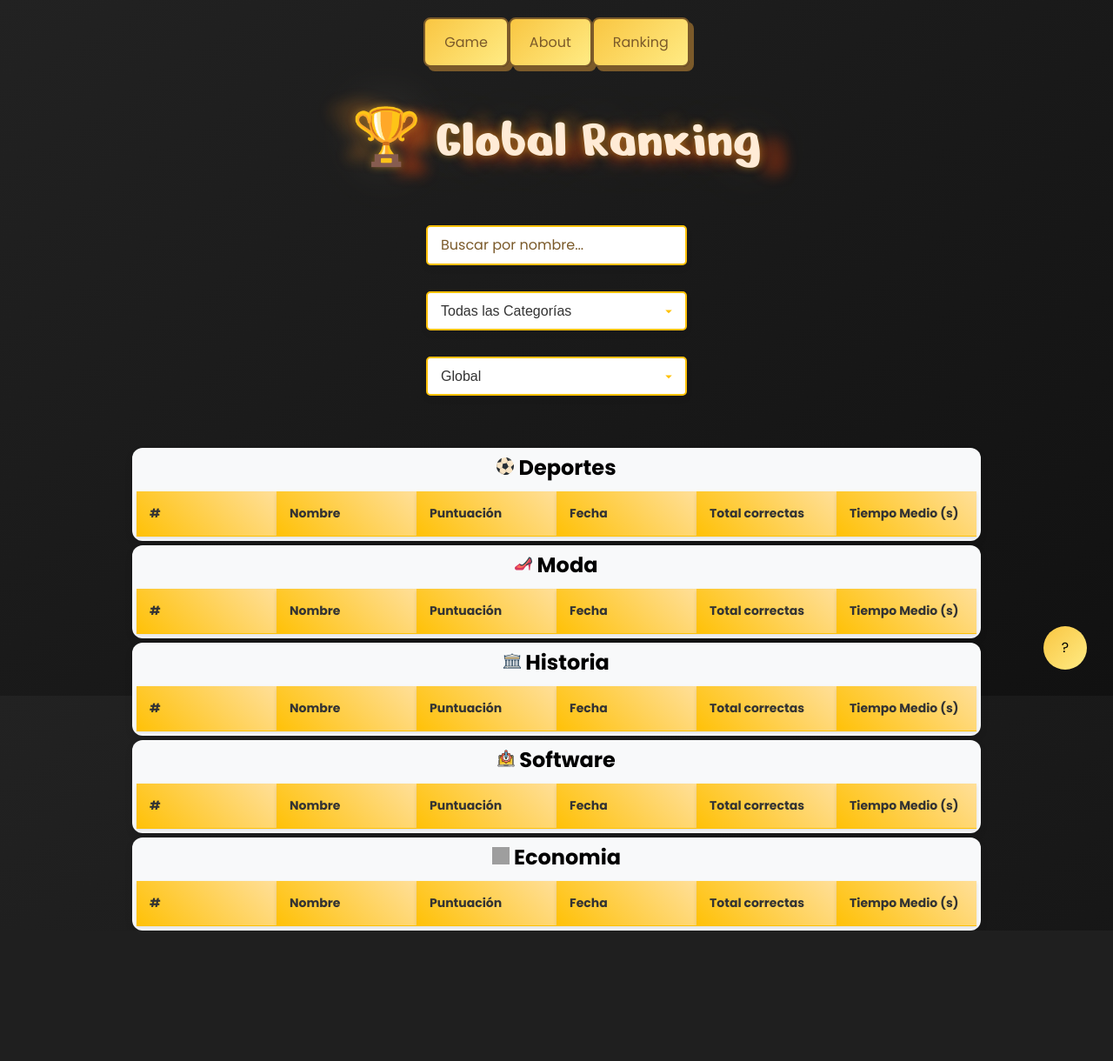
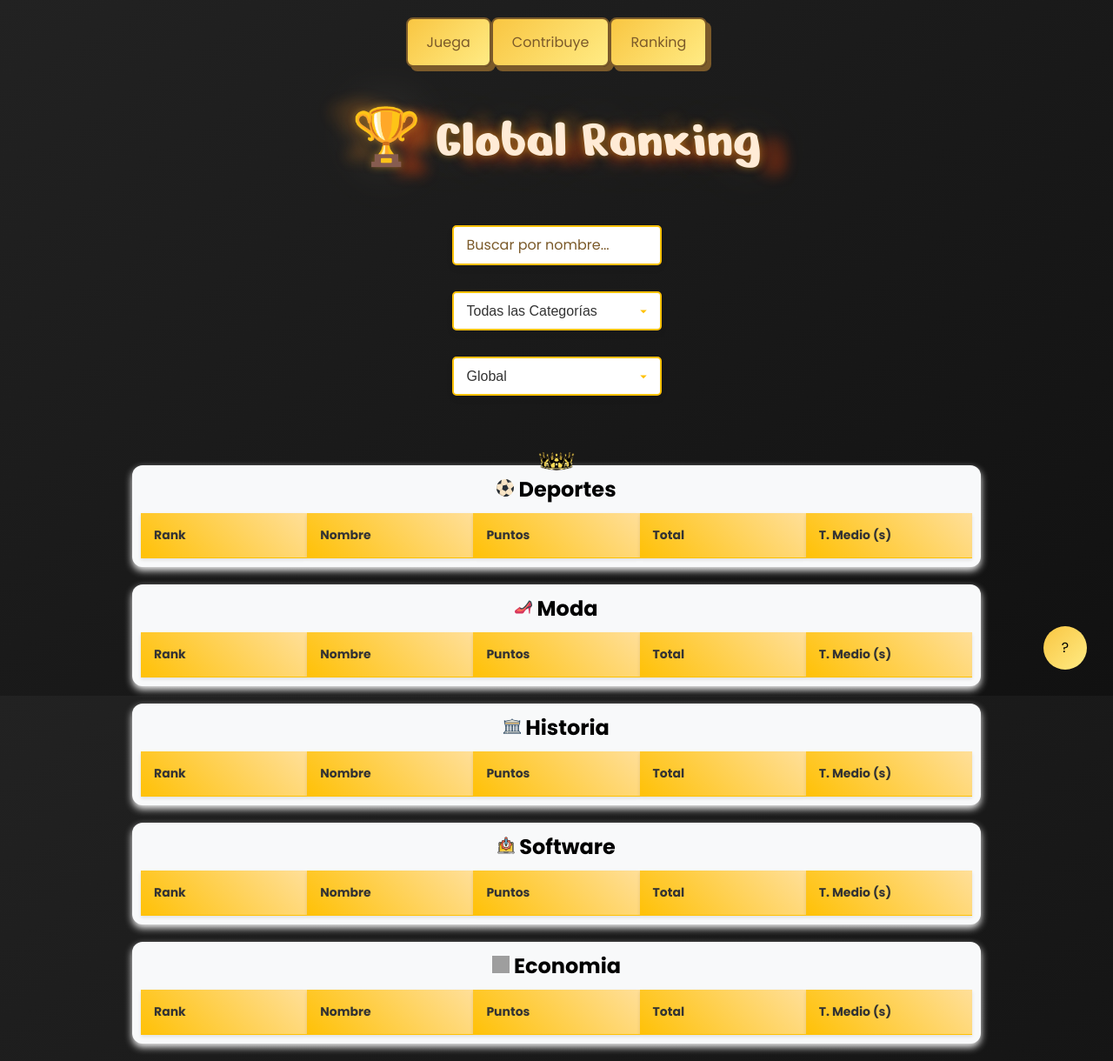
Before and after one commit to Poppeyye/SmartQuiz, a Flask app: page /rankings in a window 1280 px wide. Shown: the whole page at 87% size. Before the commit the page ends 1070 px from the top, so only its background shows below. Run offline with Flask 3, Linux system fonts and the light colour scheme; tables that the repository leaves empty hold one stand-in row (values such as "Sample post"); lists and menus that the app fills with data are empty; grey boxes are pictures that could not be loaded.

Commit message:
secure points, style, home

```diff
--- a/backend/routes/main.py
+++ b/backend/routes/main.py
@@ -1,4 +1,4 @@
-from flask import Blueprint, render_template, session
+from flask import Blueprint, render_template, session, make_response, jsonify
 
 main_bp = Blueprint("main", __name__)
 
--- a/static/header-style.css
+++ b/static/header-style.css
@@ -9,6 +9,7 @@
   right: 0;
   z-index: 1000;
 }
+
 @keyframes lights {
   0% {
     color: hsl(0, 0%, 100%); /* Oro */
@@ -83,3 +84,23 @@ h1 {
     transform: scale(1.5); /* Cambia el tamaño al hacer hover */
     }
 }
+#slogan {
+  font-size: 24px;
+  text-align: center;
+  transition: opacity 0.5s;
+  color: silver;
+  font-family: "Poppins", sans-serif;
+}
+.hidden {
+  opacity: 0;
+}
+
+@media (max-width: 600px) {
+  h1 {
+      font-size: 3em; /* Tamaño responsivo para el título */
+  }
+  #slogan{
+    font-size: 1em;
+    word-break: keep-all;
+  }
+}
--- a/static/rankings.js
+++ b/static/rankings.js
@@ -9,26 +9,46 @@ document.addEventListener('DOMContentLoaded', async () => {
     const categorySelector = document.getElementById('category-selector');
     const dateRangeSelector = document.getElementById('date-range-selector');
 
+    // Inicializa los puntajes
     allScores = await getAllScores(currentCategory, currentDateRange);
     updateScores(allScores);
 
+    // Conecta el selector de categorías
     categorySelector.addEventListener('change', async (event) => {
         currentCategory = event.target.value;
         allScores = await getAllScores(currentCategory, currentDateRange);
         updateScores(allScores);
     });
 
+    // Conecta el selector de rango de fechas
     dateRangeSelector.addEventListener('change', async (event) => {
         currentDateRange = event.target.value;
         allScores = await getAllScores(currentCategory, currentDateRange);
         updateScores(allScores);
     });
 
+    // Manejo del parámetro de búsqueda en la URL
+    const urlParams = new URLSearchParams(window.location.search);
+    const searchParam = urlParams.get('search');
     const searchInput = document.getElementById('search-input');
+
+    // Función para filtrar y mostrar los puntajes
+    const filterAndDisplayScores = (query) => {
+        const filteredScores = allScores.filter(score => score.name.toLowerCase().includes(query));
+        displayFilteredScores(filteredScores);
+    };
+
+    // Si hay un parámetro de búsqueda en la URL, úsalo para filtrar
+    if (searchParam) {
+        const query = searchParam.toLowerCase();
+        searchInput.value = searchParam; // Actualiza el input para que el usuario vea la búsqueda
+        filterAndDisplayScores(query); // Filtra y muestra los puntajes
+    }
+
+    // Agrega listener al input de búsqueda
     searchInput.addEventListener('input', (event) => {
         const query = event.target.value.toLowerCase();
-        const filteredScores = allScores.filter(score => score.name.toLowerCase().includes(query));
-        displayFilteredScores(filteredScores);
+        filterAndDisplayScores(query); // Filtra y muestra los puntajes en tiempo real
     });
 });
 
@@ -88,8 +108,6 @@ function displayFilteredScores(filteredScores) {
             scoresList.innerHTML = ''; // Limpiar la tabla antes de llenar
 
             // Filtra los scores de la categoría actual
-            const categoryScores = allScores.filter(score => score.category.toLowerCase() === category);
-            // Muestra solo los scores filtrados que pertenecen a esa categoría
             const filteredCategoryScores = filteredScores.filter(score => score.category.toLowerCase() === category);
             populateScoreRows(filteredCategoryScores, scoresList);
         }
@@ -112,10 +130,9 @@ function populateScoreRows(scores, scoresList) {
         }
 
         row.innerHTML = `
-            <td>${score.ranking}</td>
-            <td>${medalHtml} ${score.name}</td>
+            <td>${medalHtml}${score.ranking}</td>
+            <td>${score.name}</td>
             <td>${score.score}</td>
-            <td>${score.date}</td>
             <td>${score.total_correct}</td>
             <td>${score.avg_time}</td>
         `;
--- a/static/styles.css
+++ b/static/styles.css
@@ -25,14 +25,19 @@ body {
     background: linear-gradient(to bottom right, #222222, #111111);
     background-size: cover;
     background-position: center;
-    height: 100vh; /* Asegura que el body tenga al menos el alto de la ventana de visualización */
+    height: 100%; /* Asegura que el body tenga al menos el alto de la ventana de visualización */
     /* Añadir un ligero desenfoque para profundidad */
+    background-attachment: fixed; /* Fijo para que no se mueva al hacer scroll */
 }
+
+
 .main-container {
     padding: 20px;
     left: 0;
     right: 0;
     height: calc(100vh - 200px); /* Resta la altura del header para evitar la superposición */
+    display: grid;
+    place-items: center;
 }
 
 
@@ -45,6 +50,7 @@ body {
     max-width: 1200px;
     text-align: center;
     padding: 20px; /* Espaciado alrededor */
+    margin: 0 auto;
 }
 
 #progress-bar-container {
@@ -158,9 +164,6 @@ body {
 
 /* Media Queries para equipos pequeños */
 @media (max-width: 600px) {
-    h1 {
-        font-size: 10vw; /* Tamaño responsivo para el título */
-    }
 
     button {
         font-size: 1.2rem; /* Ajustar tamaño de fuente */
@@ -272,7 +275,6 @@ body {
     top: 40px;
     right: 10px;
     width: 180px; /* Ancho fijo para el ranking */
-    background-color: rgba(255, 227, 186, 0.9); /* Fondo suave con tonos claros de camel */
     border-radius: 15px; /* Bordes un poco más redondeados */
     box-shadow: 0 4px 15px rgba(0, 0, 0, 0.2); /* Sombra para darle profundidad */
     padding: 15px;
@@ -286,7 +288,9 @@ body {
     padding-bottom: 10px; /* Espacio inferior para separar del contenido */
     color: #F9C642; /* Color amarillo/camel */
     text-align: center; /* Centra el texto */
-    text-shadow: 1px 1px 2px rgba(0, 0, 0, 0.2); /* Sombra para el texto del título */
+    font-family: "Poppins", sans-serif;
+    font-weight: 200;
+    font-style: italic;
 }
 
 #best-scores-list {
@@ -296,7 +300,7 @@ body {
 }
 
 #best-scores-list li {
-    background-color: rgba(255, 255, 255, 0.8); /* Fondo blanco suave para cada jugador */
+    color: silver; /* Fondo blanco suave para cada jugador */
     border-radius: 10px; /* Bordes redondeados para cada ítem */
     padding: 10px;
     margin: 5px 0; /* Espaciado entre los elementos de la lista */
@@ -306,11 +310,11 @@ body {
 #best-scores-list li:hover {
     transform: translateY(-3px); /* Efecto de elevación al pasar el mouse */
     box-shadow: 0 6px 15px rgba(0, 0, 0, 0.25); /* Sombra más intensa al hacer hover */
-    background-color: #FFD700; /* Color dorado al hacer hover */
+    color: #FFD700; /* Color dorado al hacer hover */
 }
 
 /* Estilos para móviles y tabletas */
-@media (max-width: 768px) {
+@media (max-width: 850px) {
     #ranking-container {
         position: relative; /* Cambia a relativo para dispositivos pequeños */
         width: 100%; /* Ancho completo en móviles */
@@ -494,23 +498,39 @@ a {
     text-align: center;
     margin-bottom: 20px;
 }
-
+#category-leaderboards{
+    position: relative;
+}
+#category-leaderboards::before {
+    content: "";
+    position: absolute;
+    top: -10px; /* Ajusta este valor para controlar la posición vertical de la corona */
+    left: 50%;
+    transform: translateX(-50%);
+    width: 50px; /* Ajusta el ancho y alto según el tamaño de tu imagen */
+    height: 50px;
+    background-image: url('svgs/crown-border.png'); /* Reemplaza con la ruta de tu imagen */
+    background-size: cover;
+    background-repeat: no-repeat;
+    z-index: 1; /* Asegúrate de que la corona esté encima del contenido */
+  }
 .leaderboard-container {
     background-color: #f8f9fa;
     border-radius: 12px;
-    box-shadow: 0 4px 8px rgba(0, 0, 0, 0.1);
-    margin: 5px auto;
+    box-shadow: 0 4px 8px whitesmoke;
+    margin: 20px auto; /* Añadir espacio entre los distintos leaderboards */
     padding: 5px;
     width: 80%; /* Adaptar al ancho completo */
     max-width: 100%; /* Limitar el ancho */
     max-height: 600px; /* Altura máxima para el contenedor */
     overflow-y: auto; /* Permitir el desplazamiento vertical */
     transition: box-shadow 0.3s ease;
+    position: relative; /* Necesario para el pseudo-elemento de la corona */
+    border: 5px solid transparent; /* Espacio para la corona */
+    box-sizing: border-box; /* Incluye los bordes en el tamaño total */
+    position: relative;
 }
 
-.leaderboard-container:hover {
-    box-shadow: 0 6px 16px rgba(0, 0, 0, 0.2);
-}
 
 /* Media query para pantallas pequeñas */
 @media (max-width: 600px) {
@@ -552,6 +572,14 @@ a {
     text-align: justify;
     transition: background 0.3s ease;
 }
+.leaderboard-table td {
+    /* ... other styles ... */
+    background-color: #f2f2f2; /* Default color for even rows */
+  }
+
+  .leaderboard-table td:nth-child(odd) {
+    background-color: #f8f9fa; /* Color for odd rows */
+  }
 
 .leaderboard-table th:hover {
     background: linear-gradient(45deg, #ffdf99, #ffc107);
--- a/templates/base.html
+++ b/templates/base.html
@@ -15,8 +15,8 @@
 
 <body>
     <nav class="menu">
-        <a class="btn" href="/">Game</a>
-        <a class="btn" href="/about">About</a>
+        <a class="btn" href="/">Juega</a>
+        <a class="btn" href="/questions">Contribuye</a>
         <a class="btn" href="/rankings">Ranking</a>
         <!--<a class="btn" href="/questions">Create your questions</a>-->
     </nav>
--- a/templates/questions.html
+++ b/templates/questions.html
@@ -23,7 +23,7 @@
     <div id="questions-container" style="display:none;">
         <h2>Preguntas</h2>
         <div id="questions-list"></div>
-        <button id="save-questions-button">Guardar Preguntas</button>
+        <button id="save-questions-button" class="btn">Guardar Preguntas</button>
     </div>
 </div>
 
--- a/templates/rankings.html
+++ b/templates/rankings.html
@@ -29,12 +29,11 @@
             <table class="leaderboard-table">
                 <thead>
                     <tr>
-                        <th>#</th>
+                        <th>Rank</th>
                         <th>Nombre</th>
-                        <th>Puntuación</th>
-                        <th>Fecha</th>
-                        <th>Total correctas</th>
-                        <th>Tiempo Medio (s)</th>
+                        <th>Puntos</th>
+                        <th>Total</th>
+                        <th>T. Medio (s)</th>
                     </tr>
                 </thead>
                 <tbody id="best-scores-{{ category|lower }}" class="ranking-list">
@@ -48,7 +47,6 @@
                                 {% else %}{{ score.name }}{% endif %}
                             </td>
                             <td>{{ score.points }}</td>
-                            <td>{{ score.date }}</td>
                             <td>{{ score.total_correct }}</td>
                             <td>{{ score.avg_time }}</td>
                         </tr>
@@ -62,20 +60,20 @@
 <script src="{{ url_for('static', filename='rankings.js') }}"></script>
 <script>
     window.onload = function() {
-        const allCategories = "{{ categories | tojson }}"; // Convertir la lista de Jinja a un array de JavaScript
+        const allCategories = {{ categories|tojson }};; // Convertir la lista de Jinja a un array de JavaScript
         console.log(allCategories)
         const searchInput = document.getElementById('search-input');
         const categorySelector = document.getElementById('category-selector');
 
         // Función para mostrar/ocultar categorías según la selección
         function filterCategories() {
-            const selectedCategory = categorySelector.value;
+            const selectedCategory = categorySelector.value.toLowerCase(); // Convertir a minúsculas
             allCategories.forEach(category => {
-                const container = document.getElementById(`container-${category|lower}`);
-                if (selectedCategory === 'all' || selectedCategory === category|lower) {
-                    container.style.display = 'block';
+                const container = document.getElementById(`container-${category.toLowerCase()}`); // Convertir a minúsculas
+                if (selectedCategory === 'all' || selectedCategory === category.toLowerCase()) {
+                    container.style.display = 'block'; // Mostrar el contenedor
                 } else {
-                    container.style.display = 'none';
+                    container.style.display = 'none'; // Ocultar el contenedor
                 }
             });
         }
```
Also changed, not shown: backend/routes/questions.py (+11 -2 lines), static/scripts.js (+34 -13 lines), templates/index.html (+30 -2 lines), static/svgs/crown-border.png (added).
